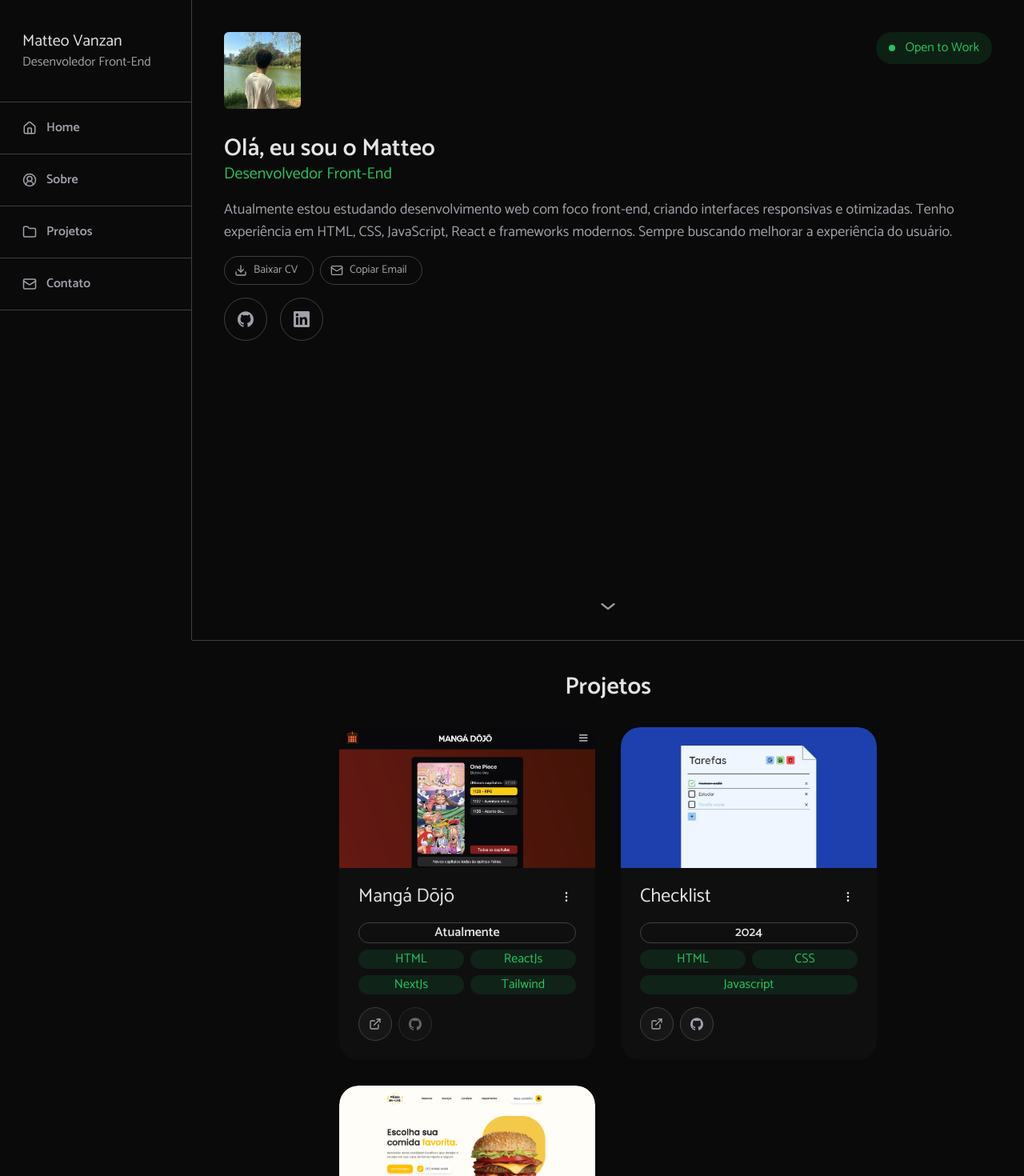
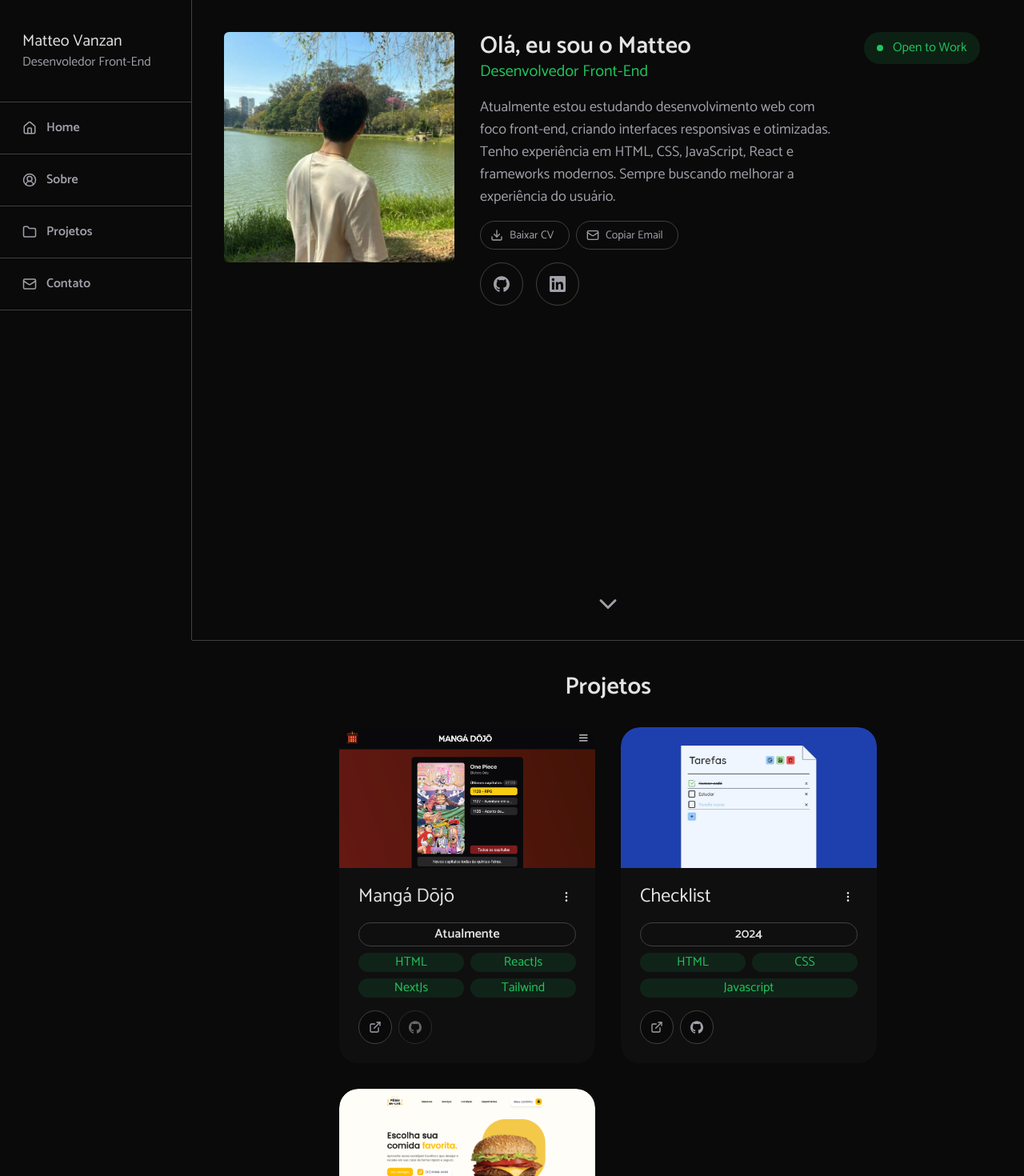
Before and after one commit to MatVzn/Portifolio, a Next.js app: page / in a window 1280 px wide. Shown: the top 1470 px of the page at 80% size. Built offline with nearby package versions, Linux system fonts and the light colour scheme.

Commit message:
design improvements for larger devices

```diff
--- a/src/app/components/cv-button.tsx
+++ b/src/app/components/cv-button.tsx
@@ -24,28 +24,28 @@ export function CvButton({ href, children, type, ...props } : CvButtonProps) {
                 onClick={handleCopy}
                 disabled={isClicked}
                 className={cn(
-                    "min-h-9 w-28 overflow-hidden relative text-sm items-center justify-start border-neutral-700 py-1 px-3 border-[1px] flex flex-row gap-2 hover:bg-neutral-700/20 text-zinc-400 hover:text-zinc-200 rounded-full",
+                    "h-9 w-28 overflow-hidden relative text-sm items-center justify-start border-neutral-700 py-1 px-3 border-[1px] flex flex-row gap-2 hover:bg-neutral-700/20 text-zinc-400 hover:text-zinc-200 rounded-full",
                     {
                         "bg-green-900/20 text-green-500 hover:bg-green-900/20 hover:text-green-500" : isClicked
                     }
                 )}>
                 <DownloadIcon className="w-4 transition-all duration-300"/>
                 <span className={cn(
-                    "flex-1 truncate absolute translate-x-6 translate-y-10 opacity-0 transition-all duration-300",
+                    "flex-1 pt-0.5 truncate absolute translate-x-6 transition-all duration-300",
+                    {
+                        "opacity-0 -translate-y-10" : isClicked
+                    }
+                )}>
+                    Baixar CV
+                </span>
+                <span className={cn(
+                    "flex-1 pt-0.5 truncate absolute translate-x-6 translate-y-10 opacity-0 transition-all duration-300",
                     {
                         "opacity-100 translate-y-0" : isClicked
                     }
                 )}>
                     Baixado!
                 </span>
-                <span className={cn(
-                    "flex-1 truncate absolute translate-x-6 transition-all duration-300",
-                    {
-                        "opacity-0 -translate-y-10" : isClicked
-                    }
-                )}>
-                    Baixar CV
-                </span>
             </button>
         </a>
     )
--- a/src/app/components/email-button.tsx
+++ b/src/app/components/email-button.tsx
@@ -23,28 +23,28 @@ export function EmailButton({ } : EmailButtonProps) {
             onClick={handleCopy}
             disabled={isClicked}
             className={cn(
-                "min-h-9 w-32 overflow-hidden relative text-sm items-center justify-start border-neutral-700 py-1 px-3 border-[1px] flex flex-row gap-2 hover:bg-neutral-700/20 text-zinc-400 hover:text-zinc-200 rounded-full",
+                "h-9 min-w-32 overflow-hidden relative text-sm flex items-center justify-start border-neutral-700 py-1 px-3 border-[1px] flex-row gap-2 hover:bg-neutral-700/20 text-zinc-400 hover:text-zinc-200 rounded-full",
                 {
                     "bg-green-900/20 text-green-500 hover:bg-green-900/20 hover:text-green-500" : isClicked
                 }
             )}>
             <MailIcon className="w-4 transition-all duration-300"/>
             <span className={cn(
-                "flex-1 truncate absolute translate-x-6 translate-y-10 opacity-0 transition-all duration-300",
+                "flex-1 pt-0.5 truncate absolute translate-x-6 transition-all duration-300",
+                {
+                    "opacity-0 -translate-y-10" : isClicked
+                }
+            )}>
+                Copiar Email
+            </span>
+            <span className={cn(
+                "flex-1 pt-0.5 truncate absolute translate-x-6 translate-y-10 opacity-0 transition-all duration-300",
                 {
                     "opacity-100 translate-y-0" : isClicked
                 }
             )}>
                 Copiado!
             </span>
-            <span className={cn(
-                "flex-1 truncate absolute translate-x-6 transition-all duration-300",
-                {
-                    "opacity-0 -translate-y-10" : isClicked
-                }
-            )}>
-                Copiar Email
-            </span>
         </button>
     )
 }
--- a/src/app/components/project-card.tsx
+++ b/src/app/components/project-card.tsx
@@ -92,7 +92,7 @@ export function ProjectCard({ name, description, imagePath, year, stack, pageLin
             </div>
 
             <div className="flex flex-col gap-2 mb-4 mt-2">
-              <p className="flex items-center justify-center font-semibold text-base text-zinc-200 border-[1px] border-neutral-700 rounded-full">
+              <p className="flex items-center justify-center py-0.5 font-semibold text-base text-zinc-200 border-[1px] border-neutral-700 rounded-full">
                 {year}
               </p>
 
@@ -133,9 +133,9 @@ export function ProjectCard({ name, description, imagePath, year, stack, pageLin
                 <button
                   disabled={pageLink === "none"}
                   className={cn(
-                    'flex justify-center items-center bg-neutral-900 rounded-full p-3 border-[1px] border-neutral-700 text-zinc-400 hover:bg-neutral-700/20 hover:text-zinc-200 transition-all duration-200',
+                    'flex justify-center items-center bg-neutral-950 rounded-full p-3 border-[1px] border-neutral-700 text-zinc-400 hover:bg-neutral-900/20 hover:text-zinc-200 transition-all duration-200',
                     {
-                      'opacity-60 cursor-not-allowed hover:bg-neutral-900 hover:fill-zinc-400' : pageLink === "none"
+                      'opacity-60 cursor-not-allowed hover:bg-neutral-950 hover:fill-zinc-400' : pageLink === "none"
                     }
                   )}
                 >
@@ -147,9 +147,9 @@ export function ProjectCard({ name, description, imagePath, year, stack, pageLin
                 <button
                   disabled={githubLink === "none"}
                   className={cn(
-                    'flex justify-center items-center bg-neutral-900 rounded-full p-3 border-[1px] border-neutral-700 fill-zinc-400 hover:bg-neutral-700/20 hover:fill-zinc-200 transition-all duration-200',
+                    'flex justify-center items-center bg-neutral-950 rounded-full p-3 border-[1px] border-neutral-700 fill-zinc-400 hover:bg-neutral-900/20 hover:fill-zinc-200 transition-all duration-200',
                     {
-                      'opacity-60 cursor-not-allowed hover:bg-neutral-900 hover:fill-zinc-400' : githubLink === "none"
+                      'opacity-60 cursor-not-allowed hover:bg-neutral-950 hover:fill-zinc-400' : githubLink === "none"
                     }
                   )}
                 >
--- a/src/app/components/tech-card.tsx
+++ b/src/app/components/tech-card.tsx
@@ -13,7 +13,7 @@ export function TechCard({ description, name, color, imgName }: TechCardProps) {
     } as React.CSSProperties;
 
     return (
-        <div style={style} className={`hover:border-[var(--border-color)] min-w-72 max-w-72 max-h-[84px] gap-4 flex flex-row items-center justify-start p-4 bg-neutral-950 rounded-lg border-[1px] border-neutral-700 hover:bg-neutral-700/20 transition-all duration-200`}>
+        <div style={style} className={`hover:border-[var(--border-color)] min-w-64 max-w-72 max-h-[84px] gap-4 flex flex-row items-center justify-start p-4 bg-neutral-950 rounded-lg border-[1px] border-neutral-700 hover:bg-neutral-700/20 transition-all duration-200`}>
             <Image
                 src={"/logos/" + imgName + ".png"}
                 alt={name + "-logo"}
--- a/src/app/components/tech-list.tsx
+++ b/src/app/components/tech-list.tsx
@@ -1,6 +1,6 @@
 import { TechCard } from "./tech-card";
 
-let Techs = [
+const Techs = [
     {
         name: "HTML",
         imgName: 'html',
@@ -66,7 +66,7 @@ let Techs = [
 export function TechList() {
 
     return(
-        <div className='w-auto flex flex-col gap-4 items-center justify-center sm:grid sm:grid-cols-2 sm:justify-items-center xl:grid-cols-3'>
+        <div className='w-auto flex flex-col gap-4 items-center justify-center sm:grid sm:grid-cols-2 sm:justify-items-center xl:grid-cols-3 2xl:grid-cols-4'>
             {Techs.map((tech) => (
                 <TechCard
                     key={tech.name}
--- a/src/app/page.tsx
+++ b/src/app/page.tsx
@@ -55,21 +55,55 @@ export default function Home() {
         <Header/>
 
         <main className="h-auto flex flex-col px-6 pt-8 md:px-10">
-          <div className='min-h-[calc(100dvh-98px)] flex flex-col justify-between lg:min-h-[calc(100dvh-40px)]'>
-            <div className='flex flex-col gap-8'>
+          <div className='min-h-[calc(100dvh-168px)] flex flex-col justify-between lg:min-h-[calc(100dvh-112px)] 2xl:pt-12'>
+            <div className='flex flex-col gap-8 xl:justify-center'>
 
-              <div className="flex flex-row justify-between items-start ">
-                <div className='min-w-24'>
+              <div className="flex flex-row justify-between items-start gap-4 xl:gap-8 2xl:px-12">
+                <div className='min-w-24 xl:w-1/3 xl:min-w-72'>
                   <Image
                     src={MyPicture}
                     alt="My picture"
-                    className="rounded-md"
+                    className="rounded-md xl:hidden"
                     width={96}
                     height={96}
                     priority
                   />
+                  <Image
+                    src={MyPicture}
+                    alt="My picture"
+                    className="hidden rounded-md xl:block"
+                    width={288}
+                    height={288}
+                    priority
+                  />
                 </div>
-                <a href="#contact">
+
+                <div className='hidden flex-col gap-4 xl:flex'>
+                  <div>
+                    <h1 className='text-3xl font-semibold'>Olá, eu sou o Matteo</h1>
+                    <p className='text-xl text-green-500'>Desenvolvedor Front-End</p>
+                  </div>
+
+                  <p className='text-lg text-zinc-400'>
+                    Atualmente estou estudando desenvolvimento web com foco front-end, criando interfaces responsivas e otimizadas. Tenho experiência em HTML, CSS, JavaScript, React e frameworks modernos. Sempre buscando melhorar a experiência do usuário.
+                  </p>
+
+                  <div className="flex flex-row gap-2">
+                    <CvButton/>
+                    <EmailButton/>
+                  </div>
+
+                  <div className='hidden sm:flex flex-row gap-4'>
+                    <IconButton href='https://github.com/MatVzn' target="_blank">
+                      <GithubIcon/>
+                    </IconButton>
+                    <IconButton href='https://www.linkedin.com/in/matvzn/' target="_blank">
+                      <LinkedinIcon/>
+                    </IconButton>
+                  </div>
+                </div>
+
+                <a href="#contact" className="min-w-40">
                   <button className="py-2 px-4 items-center justify-center flex flex-row gap-3 rounded-full text-green-500 bg-green-900/30 hover:bg-green-900/50 transition-all duration-200">
                     <span className="flex items-center justify-center bg-green-500 min-w-2 min-h-2 rounded-full">
                       <span className="bg-green-500/70 min-w-2 min-h-2 rounded-full animate-ping"></span>
@@ -79,7 +113,7 @@ export default function Home() {
                 </a>
               </div>
 
-              <div className='flex flex-col gap-4'>
+              <div className='flex flex-col gap-4 xl:hidden'>
                 <div>
                   <h1 className='text-3xl font-semibold'>Olá, eu sou o Matteo</h1>
                   <p className='text-xl text-green-500'>Desenvolvedor Front-End</p>
@@ -105,10 +139,11 @@ export default function Home() {
               </div>
 
             </div>
-            <a href="#projects" className='scale-x-125 flex my-6 items-center justify-center'>
-              <ChevronDown className='text-zinc-400 hover:text-zinc-200 transition-all duration-200 animate-bounce'/>
-            </a>
           </div>
+
+          <a href="#projects" className='flex my-6 items-center justify-center xl:scale-150'>
+            <ChevronDown className='text-zinc-400 hover:text-zinc-200 transition-all duration-200 animate-bounce'/>
+          </a>
 
           <Line/>
 
```
Also changed, not shown: src/app/components/project-list.tsx (+10 -2 lines).
